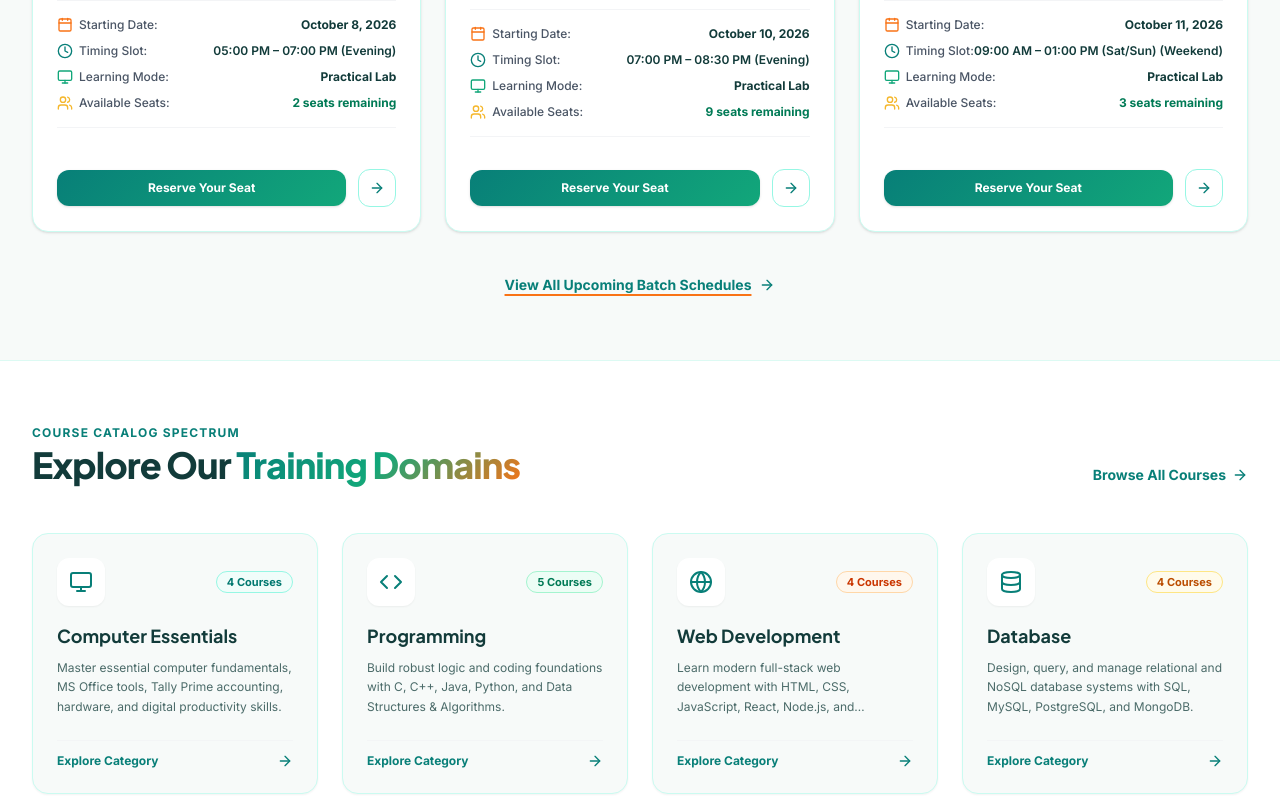
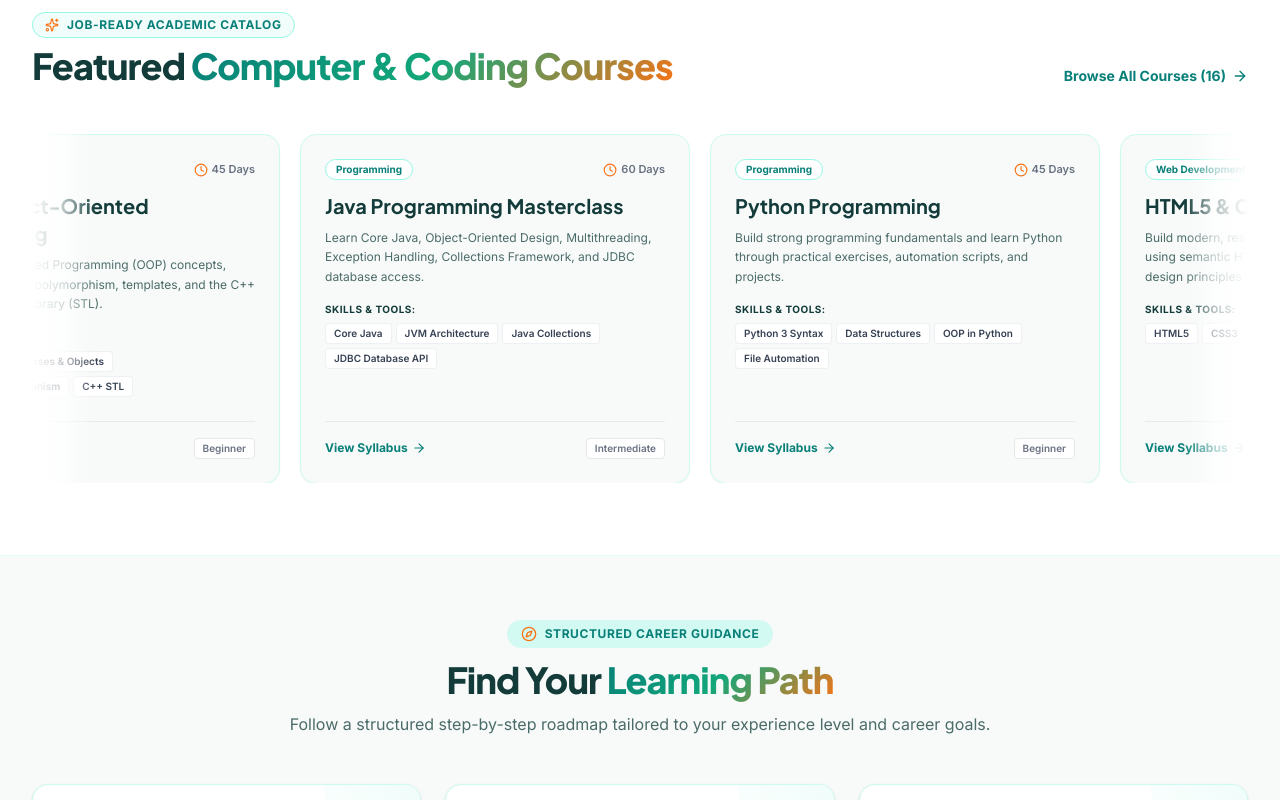
Before and after one commit to UGS141/sscomputer, a React (Vite) app: page / in a window 1280 px wide. Shown: the part 1880-2680 px from the top of the page. Built offline with nearby package versions, Linux system fonts and the light colour scheme; no server answers.

Commit message:
Horizontal Auto-Scrolling Courses & Batches Layout

```diff
--- /dev/null
+++ b/src/components/common/HorizontalAutoCarousel.tsx
@@ -0,0 +1,105 @@
+import React, { useState, useRef, useEffect } from 'react';
+import { ChevronLeft, ChevronRight } from 'lucide-react';
+
+interface HorizontalAutoCarouselProps<T> {
+  items: T[];
+  renderItem: (item: T, index: number) => React.ReactNode;
+  getItemKey: (item: T, index: number) => string;
+  speedSeconds?: number;
+  itemClassName?: string;
+  ariaLabel?: string;
+}
+
+export function HorizontalAutoCarousel<T>({
+  items,
+  renderItem,
+  getItemKey,
+  speedSeconds = 25,
+  itemClassName = 'w-[85vw] sm:w-[340px] md:w-[360px] lg:w-[380px] shrink-0',
+  ariaLabel = 'Content carousel',
+}: HorizontalAutoCarouselProps<T>) {
+  const scrollContainerRef = useRef<HTMLDivElement>(null);
+  const [isPaused, setIsPaused] = useState(false);
+  const [prefersReducedMotion, setPrefersReducedMotion] = useState(false);
+
+  // Check user prefers-reduced-motion preference
+  useEffect(() => {
+    const mediaQuery = window.matchMedia('(prefers-reduced-motion: reduce)');
+    setPrefersReducedMotion(mediaQuery.matches);
+    const handleChange = (e: MediaQueryListEvent) => setPrefersReducedMotion(e.matches);
+    mediaQuery.addEventListener('change', handleChange);
+    return () => mediaQuery.removeEventListener('change', handleChange);
+  }, []);
+
+  // Manual scroll handler for Left/Right controls
+  const handleScroll = (direction: 'left' | 'right') => {
+    if (!scrollContainerRef.current) return;
+    const container = scrollContainerRef.current;
+    const scrollAmount = container.clientWidth * 0.75;
+    container.scrollBy({
+      left: direction === 'left' ? -scrollAmount : scrollAmount,
+      behavior: 'smooth',
+    });
+  };
+
+  if (!items || items.length === 0) return null;
+
+  // Duplicate items twice for seamless continuous infinite marquee looping
+  const displayItems = [...items, ...items, ...items];
+
+  return (
+    <div
+      className="relative w-full overflow-hidden group/carousel py-2"
+      aria-label={ariaLabel}
+      onMouseEnter={() => setIsPaused(true)}
+      onMouseLeave={() => setIsPaused(false)}
+      onTouchStart={() => setIsPaused(true)}
+      onTouchEnd={() => setIsPaused(false)}
+    >
+      {/* Subtle Navigation Buttons (Left & Right) */}
+      <button
+        onClick={() => handleScroll('left')}
+        aria-label={`Previous ${ariaLabel}`}
+        className="absolute left-2 top-1/2 -translate-y-1/2 z-30 w-10 h-10 rounded-full bg-white/90 backdrop-blur-md border border-teal-200/80 text-[#087F78] shadow-md hover:bg-[#087F78] hover:text-white hover:border-[#087F78] transition-all flex items-center justify-center opacity-0 group-hover/carousel:opacity-100 focus:opacity-100 hidden sm:flex"
+      >
+        <ChevronLeft className="w-5 h-5" />
+      </button>
+
+      <button
+        onClick={() => handleScroll('right')}
+        aria-label={`Next ${ariaLabel}`}
+        className="absolute right-2 top-1/2 -translate-y-1/2 z-30 w-10 h-10 rounded-full bg-white/90 backdrop-blur-md border border-teal-200/80 text-[#087F78] shadow-md hover:bg-[#087F78] hover:text-white hover:border-[#087F78] transition-all flex items-center justify-center opacity-0 group-hover/carousel:opacity-100 focus:opacity-100 hidden sm:flex"
+      >
+        <ChevronRight className="w-5 h-5" />
+      </button>
+
+      {/* Scroll Track */}
+      <div
+        ref={scrollContainerRef}
+        className="flex items-stretch overflow-x-auto scrollbar-none snap-x snap-mandatory px-4 sm:px-6 lg:px-8 space-x-5 touch-pan-x"
+        style={{ scrollBehavior: 'smooth' }}
+      >
+        <div
+          className={`flex items-stretch space-x-5 ${
+            !prefersReducedMotion ? 'animate-marquee' : ''
+          }`}
+          style={{
+            animationDuration: `${speedSeconds}s`,
+            animationPlayState: isPaused || prefersReducedMotion ? 'paused' : 'running',
+            willChange: 'transform',
+          }}
+        >
+          {displayItems.map((item, idx) => (
+            <div key={`${getItemKey(item, idx)}-${idx}`} className={itemClassName}>
+              {renderItem(item, idx % items.length)}
+            </div>
+          ))}
+        </div>
+      </div>
+
+      {/* Gradient Edge Blurs for smooth visual entry/exit */}
+      <div className="absolute top-0 bottom-0 left-0 w-8 sm:w-16 bg-gradient-to-r from-white via-white/70 to-transparent pointer-events-none z-10 hidden sm:block" />
+      <div className="absolute top-0 bottom-0 right-0 w-8 sm:w-16 bg-gradient-to-l from-white via-white/70 to-transparent pointer-events-none z-10 hidden sm:block" />
+    </div>
+  );
+}
--- a/src/components/home/CourseCategoriesSection.tsx
+++ b/src/components/home/CourseCategoriesSection.tsx
@@ -1,78 +1,113 @@
-import React from 'react';
+import React, { useState, useEffect } from 'react';
 import { Link } from 'react-router-dom';
-import { Monitor, Code, Globe, Database, BarChart3, Palette, Cpu, ArrowRight } from 'lucide-react';
-import { COURSE_CATEGORIES } from '../../data/categories';
-
-const ICON_MAP: Record<string, React.FC<{ className?: string }>> = {
-  Monitor,
-  Code,
-  Globe,
-  Database,
-  BarChart3,
-  Palette,
-  Cpu,
-};
+import { BookOpen, Clock, ArrowRight, Sparkles } from 'lucide-react';
+import { cmsStore } from '../../admin/cmsStore';
+import type { Course } from '../../data/courses';
+import { HorizontalAutoCarousel } from '../common/HorizontalAutoCarousel';
 
 export const CourseCategoriesSection: React.FC = () => {
+  const [courses, setCourses] = useState<Course[]>(cmsStore.getCourses());
+
+  useEffect(() => {
+    const unsubscribe = cmsStore.subscribe(() => {
+      setCourses([...cmsStore.getCourses()]);
+    });
+    return unsubscribe;
+  }, []);
+
   return (
-    <section className="py-16 bg-white border-b border-teal-100/60">
+    <section className="py-16 bg-white border-b border-teal-100/60 overflow-hidden">
       <div className="max-w-7xl mx-auto px-4 sm:px-6 lg:px-8">
 
-        {/* Header */}
-        <div className="flex flex-col md:flex-row md:items-end justify-between mb-12 gap-4">
+        {/* Section Header */}
+        <div className="flex flex-col md:flex-row md:items-end justify-between mb-10 gap-4">
           <div>
-            <span className="text-xs font-bold text-[#087F78] uppercase tracking-widest block mb-1">
-              Course Catalog Spectrum
-            </span>
+            <div className="inline-flex items-center gap-2 px-3 py-1 rounded-full bg-teal-50 border border-teal-200 text-[#087F78] text-xs font-bold uppercase tracking-wider mb-2">
+              <Sparkles className="w-3.5 h-3.5 text-[#F97316]" />
+              <span>Job-Ready Academic Catalog</span>
+            </div>
             <h2 className="text-3xl sm:text-4xl font-extrabold text-[#123B3A] tracking-tight">
-              Explore Our <span className="brand-gradient-text">Training Domains</span>
+              Featured <span className="brand-gradient-text">Computer & Coding Courses</span>
             </h2>
           </div>
           <Link
             to="/courses"
-            className="inline-flex items-center gap-1.5 text-sm font-bold text-[#087F78] hover:text-[#055C57] transition-colors"
+            className="inline-flex items-center gap-1.5 text-sm font-bold text-[#087F78] hover:text-[#055C57] transition-colors shrink-0"
           >
-            <span>Browse All Courses</span>
+            <span>Browse All Courses ({courses.length})</span>
             <ArrowRight className="w-4 h-4" />
           </Link>
         </div>
 
-        {/* Categories Grid */}
-        <div className="grid grid-cols-1 sm:grid-cols-2 lg:grid-cols-4 gap-6">
-          {COURSE_CATEGORIES.map((cat) => {
-            const IconComponent = ICON_MAP[cat.iconName] || Code;
-            return (
+        {/* Courses Horizontal Auto-Scrolling Carousel */}
+        <HorizontalAutoCarousel
+          items={courses}
+          getItemKey={(course) => course.slug}
+          speedSeconds={25}
+          ariaLabel="Featured courses carousel"
+          itemClassName="w-[85vw] sm:w-[350px] md:w-[370px] lg:w-[390px] shrink-0"
+          renderItem={(course: Course) => (
             <Link
-                key={cat.id}
-                to={`/courses?category=${cat.slug}`}
-                className="group p-6 rounded-2xl bg-[#F7FAF9] border border-teal-100 hover:bg-white hover:border-[#087F78] shadow-xs hover:shadow-xl transition-all duration-300 flex flex-col justify-between"
+              to={`/courses/${course.slug}`}
+              className="bg-[#F7FAF9] rounded-2xl p-6 border border-teal-100 hover:bg-white hover:border-[#087F78] shadow-xs hover:shadow-xl transition-all duration-300 flex flex-col justify-between group card-hover-effect relative overflow-hidden h-full block"
             >
               <div>
-                  <div className="flex items-center justify-between mb-4">
-                    <div className="p-3 rounded-xl bg-white shadow-xs text-[#087F78] group-hover:bg-[#087F78] group-hover:text-white transition-colors">
-                      <IconComponent className="w-6 h-6" />
-                    </div>
-                    <span className={`text-[11px] font-bold px-2.5 py-0.5 rounded-full border ${cat.badgeColor}`}>
-                      {cat.courseCount} Courses
+                <div className="flex items-center justify-between gap-2 mb-3">
+                  <span className="px-2.5 py-0.5 rounded-full bg-white border border-teal-200 text-[#087F78] text-[10px] font-bold">
+                    {course.categoryName}
+                  </span>
+                  <span className="flex items-center gap-1 text-[11px] font-semibold text-gray-500">
+                    <Clock className="w-3.5 h-3.5 text-[#F97316]" /> {course.duration}
                   </span>
                 </div>
 
-                  <h3 className="text-lg font-bold text-[#123B3A] group-hover:text-[#087F78] transition-colors mb-2">
-                    {cat.name}
+                <h3 className="text-xl font-bold text-[#123B3A] group-hover:text-[#087F78] transition-colors mb-2 leading-snug">
+                  {course.title}
                 </h3>
 
-                  <p className="text-xs text-[#4B6B69] leading-relaxed line-clamp-3">
-                    {cat.description}
+                <p className="text-xs text-[#4B6B69] leading-relaxed mb-4 line-clamp-3">
+                  {course.shortDescription}
                 </p>
+
+                <div className="space-y-1.5 mb-6">
+                  <span className="text-[10px] font-bold text-[#123B3A] uppercase tracking-wider block">
+                    Skills & Tools:
+                  </span>
+                  <div className="flex flex-wrap gap-1">
+                    {course.skillsLearned.slice(0, 4).map((skill, idx) => (
+                      <span
+                        key={idx}
+                        className="px-2 py-0.5 rounded bg-white text-gray-700 text-[10px] font-semibold border border-gray-200/60"
+                      >
+                        {skill}
+                      </span>
+                    ))}
+                  </div>
+                </div>
               </div>
 
-                <div className="mt-6 pt-3 border-t border-gray-100/80 flex items-center justify-between text-xs font-bold text-[#087F78] group-hover:text-[#F97316] transition-colors">
-                  <span>Explore Category</span>
-                  <ArrowRight className="w-4 h-4 group-hover:translate-x-1 transition-transform" />
+              <div className="pt-4 border-t border-gray-200/80 flex items-center justify-between mt-auto">
+                <span className="text-xs font-bold text-[#087F78] group-hover:text-[#F97316] transition-colors flex items-center gap-1">
+                  <span>View Syllabus</span>
+                  <ArrowRight className="w-3.5 h-3.5 group-hover:translate-x-1 transition-transform" />
+                </span>
+                <span className="text-[10px] font-semibold text-gray-500 bg-white px-2 py-0.5 rounded border border-gray-200">
+                  {course.level}
+                </span>
               </div>
             </Link>
-            );
-          })}
+          )}
+        />
+
+        {/* View All Courses Footer Link */}
+        <div className="mt-8 text-center sm:hidden">
+          <Link
+            to="/courses"
+            className="inline-flex items-center gap-2 text-sm font-bold text-[#087F78] hover:text-[#055C57]"
+          >
+            <span>Browse Full Course Catalog</span>
+            <ArrowRight className="w-4 h-4" />
+          </Link>
         </div>
 
       </div>
--- a/src/components/home/UpcomingBatchesSection.tsx
+++ b/src/components/home/UpcomingBatchesSection.tsx
@@ -1,20 +1,30 @@
-import React from 'react';
+import React, { useState, useEffect } from 'react';
 import { Link } from 'react-router-dom';
 import { Calendar, Clock, Monitor, Users, ArrowRight, Sparkles } from 'lucide-react';
-import { UPCOMING_BATCHES } from '../../data/batches';
+import { cmsStore } from '../../admin/cmsStore';
 import type { Batch } from '../../data/batches';
+import { HorizontalAutoCarousel } from '../common/HorizontalAutoCarousel';
 
 interface UpcomingBatchesSectionProps {
   onOpenEnquiry: (courseTitle?: string) => void;
 }
 
 export const UpcomingBatchesSection: React.FC<UpcomingBatchesSectionProps> = ({ onOpenEnquiry }) => {
+  const [batches, setBatches] = useState<Batch[]>(cmsStore.getBatches());
+
+  useEffect(() => {
+    const unsubscribe = cmsStore.subscribe(() => {
+      setBatches([...cmsStore.getBatches()]);
+    });
+    return unsubscribe;
+  }, []);
+
   return (
-    <section className="py-16 bg-[#F7FAF9] border-b border-teal-100/60">
+    <section className="py-16 bg-[#F7FAF9] border-b border-teal-100/60 overflow-hidden">
       <div className="max-w-7xl mx-auto px-4 sm:px-6 lg:px-8">
 
         {/* Section Header */}
-        <div className="text-center max-w-3xl mx-auto mb-12 space-y-3">
+        <div className="text-center max-w-3xl mx-auto mb-10 space-y-3">
           <div className="inline-flex items-center gap-2 px-3 py-1 rounded-full bg-teal-100/80 border border-teal-200 text-[#087F78] text-xs font-bold uppercase tracking-wider">
             <Sparkles className="w-3.5 h-3.5 text-[#F97316]" />
             <span>Classroom & Lab Schedules</span>
@@ -27,14 +37,18 @@ export const UpcomingBatchesSection: React.FC<UpcomingBatchesSectionProps> = ({
           </p>
         </div>
 
-        {/* Batches Cards Grid */}
-        <div className="grid grid-cols-1 md:grid-cols-2 lg:grid-cols-3 gap-6">
-          {UPCOMING_BATCHES.slice(0, 6).map((batch: Batch) => {
+        {/* Batches Horizontal Auto-Scrolling Carousel */}
+        <HorizontalAutoCarousel
+          items={batches}
+          getItemKey={(batch) => batch.id}
+          speedSeconds={28}
+          ariaLabel="Upcoming batches carousel"
+          itemClassName="w-[85vw] sm:w-[350px] md:w-[370px] lg:w-[390px] shrink-0"
+          renderItem={(batch: Batch) => {
             const seatsLeft = batch.totalSeats - batch.filledSeats;
             return (
               <div
-                key={batch.id}
-                className="bg-white rounded-2xl p-6 border border-teal-100 shadow-sm hover:shadow-xl transition-all duration-300 flex flex-col justify-between group card-hover-effect relative overflow-hidden"
+                className="bg-white rounded-2xl p-6 border border-teal-100 shadow-sm hover:shadow-xl transition-all duration-300 flex flex-col justify-between group card-hover-effect relative overflow-hidden h-full"
               >
                 {/* Top Status Badge */}
                 <div className="flex items-center justify-between gap-2 mb-4">
@@ -101,7 +115,7 @@ export const UpcomingBatchesSection: React.FC<UpcomingBatchesSectionProps> = ({
                 </div>
 
                 {/* Card Action */}
-                <div className="flex items-center gap-3 pt-2">
+                <div className="flex items-center gap-3 pt-2 mt-auto">
                   <button
                     onClick={() => onOpenEnquiry(batch.courseName)}
                     className="flex-1 py-2.5 px-4 rounded-xl text-xs font-bold text-white brand-gradient-bg shadow-sm hover:shadow-md transition-all text-center"
@@ -120,8 +134,8 @@ export const UpcomingBatchesSection: React.FC<UpcomingBatchesSectionProps> = ({
 
               </div>
             );
-          })}
-        </div>
+          }}
+        />
 
         {/* View All Batches Footer Trigger */}
         <div className="mt-10 text-center">
--- a/src/index.css
+++ b/src/index.css
@@ -107,3 +107,25 @@
     animation: none !important;
   }
 }
+
+/* Infinite Horizontal Marquee Carousel */
+@keyframes marquee {
+  0% {
+    transform: translate3d(0, 0, 0);
+  }
+  100% {
+    transform: translate3d(-33.333333%, 0, 0);
+  }
+}
+
+.animate-marquee {
+  animation: marquee 25s linear infinite;
+}
+
+.scrollbar-none {
+  -ms-overflow-style: none;
+  scrollbar-width: none;
+}
+.scrollbar-none::-webkit-scrollbar {
+  display: none;
+}
```
Lines whose indentation alone changed are shown as unchanged.
